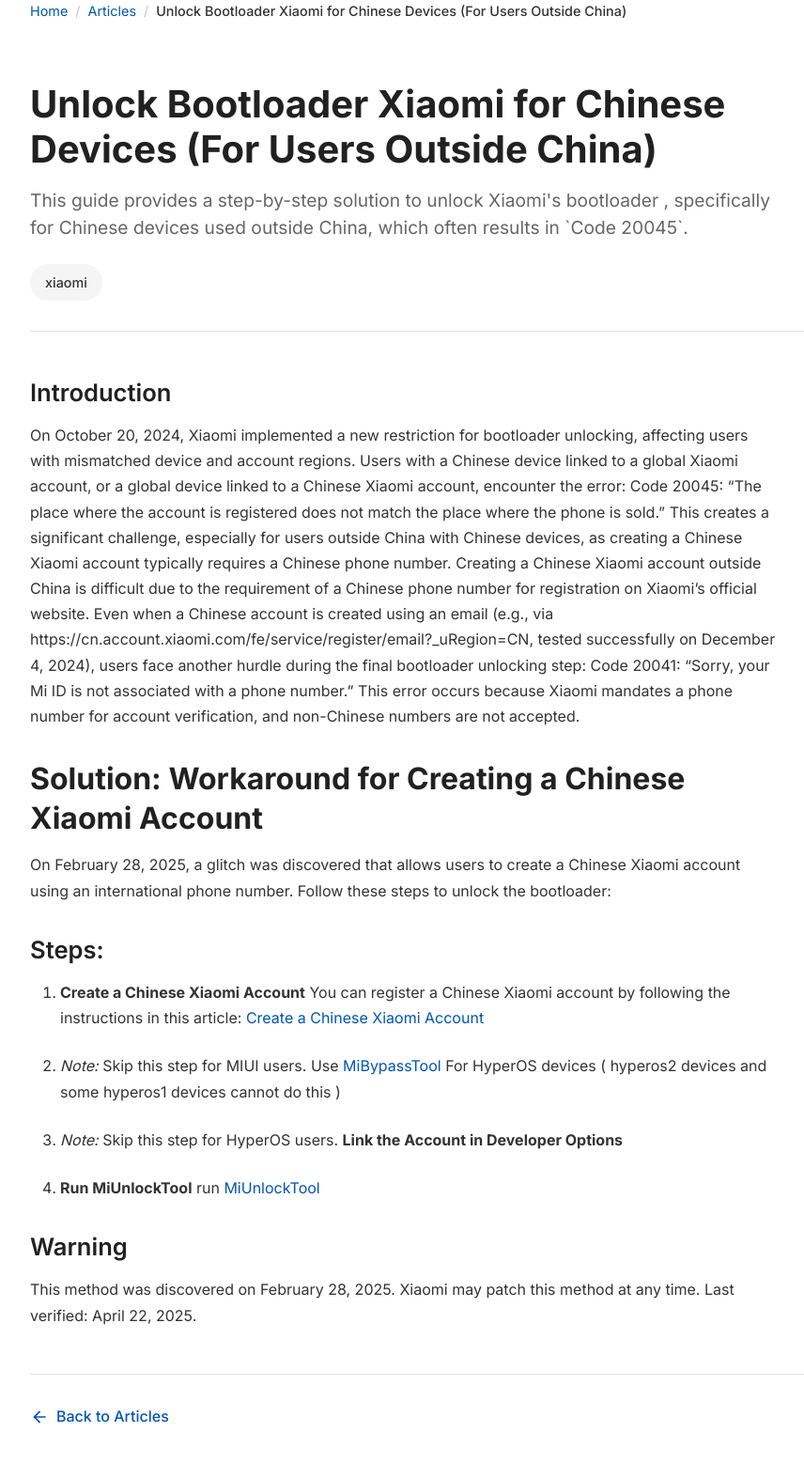
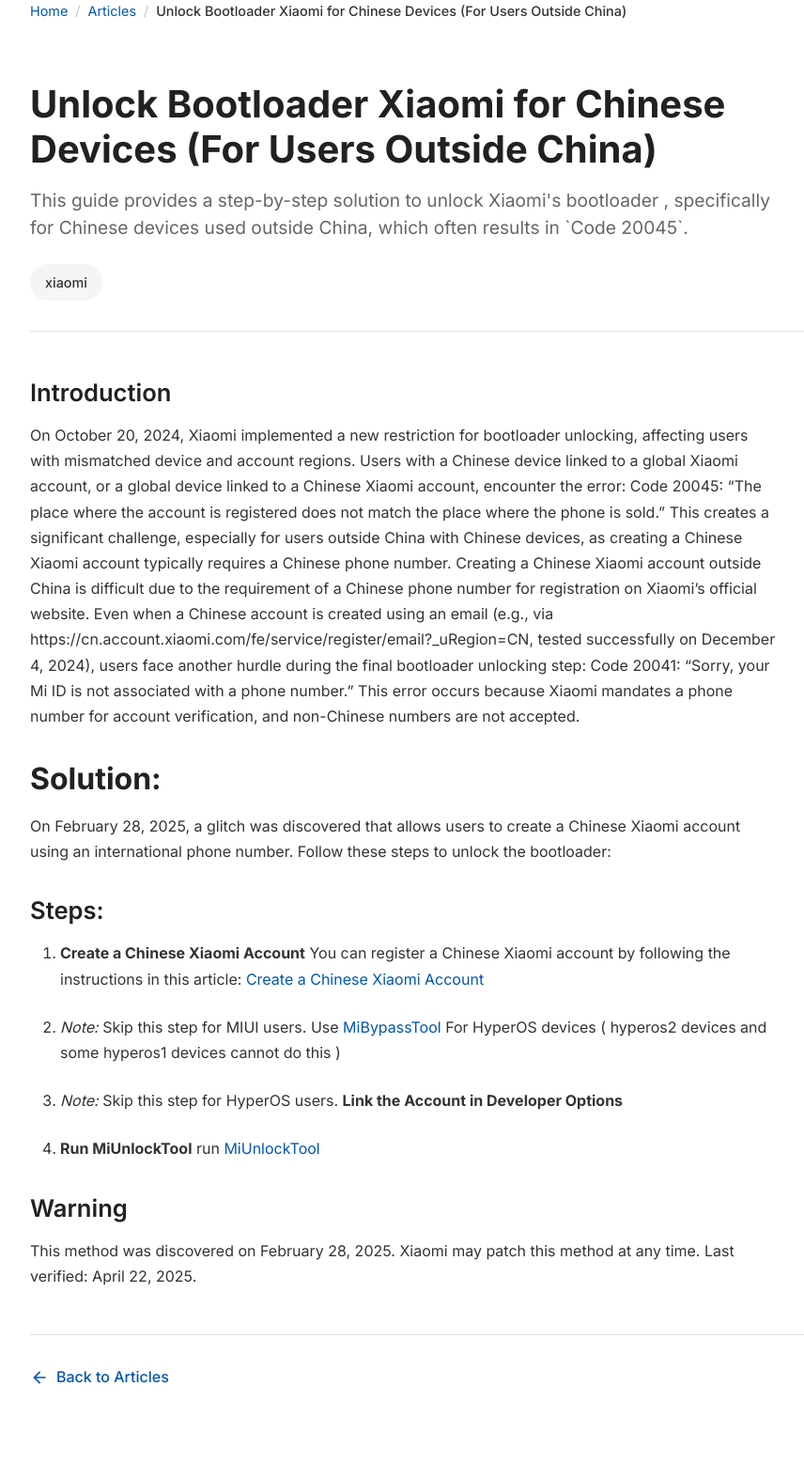
Before and after one commit to offici5l/offici5l.github.io, a Jekyll site: the page built from _articles/mi-cn-unlock.md, in a window 1280 px wide. Shown: the whole page at 94% size, without its empty margins (32-888 px from the left). Built offline with Jekyll 4.4.1, drawn with Linux system fonts in a browser that asks for light colours; after the commit the page ends 1516 px from its top, so only the background shows below that.

Commit message:
Update mi-cn-unlock.md

```diff
--- a/_articles/mi-cn-unlock.md
+++ b/_articles/mi-cn-unlock.md
@@ -13,7 +13,7 @@
 Code 20041: "Sorry, your Mi ID is not associated with a phone number."
 This error occurs because Xiaomi mandates a phone number for account verification, and non-Chinese numbers are not accepted.
 
-# Solution: Workaround for Creating a Chinese Xiaomi Account
+# Solution:
 On February 28, 2025, a glitch was discovered that allows users to create a Chinese Xiaomi account using an international phone number. Follow these steps to unlock the bootloader:
 
 ## Steps:
```
